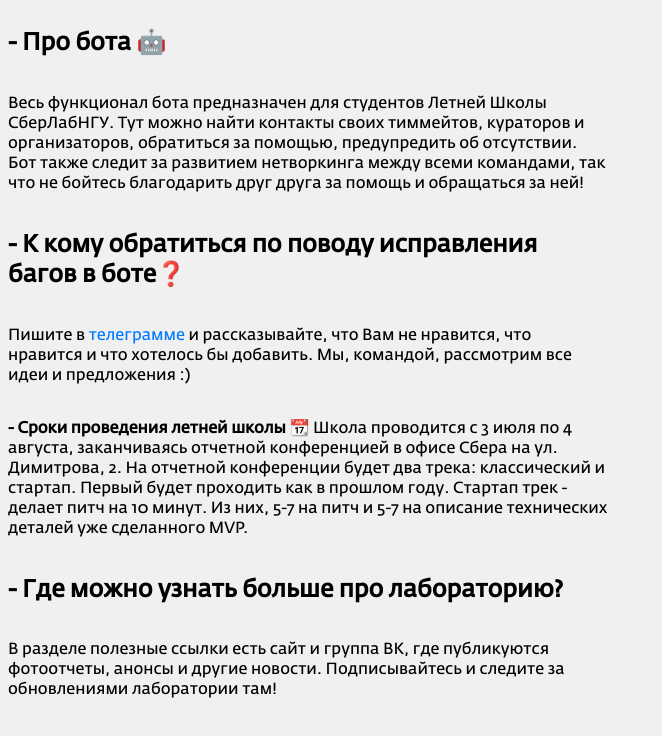
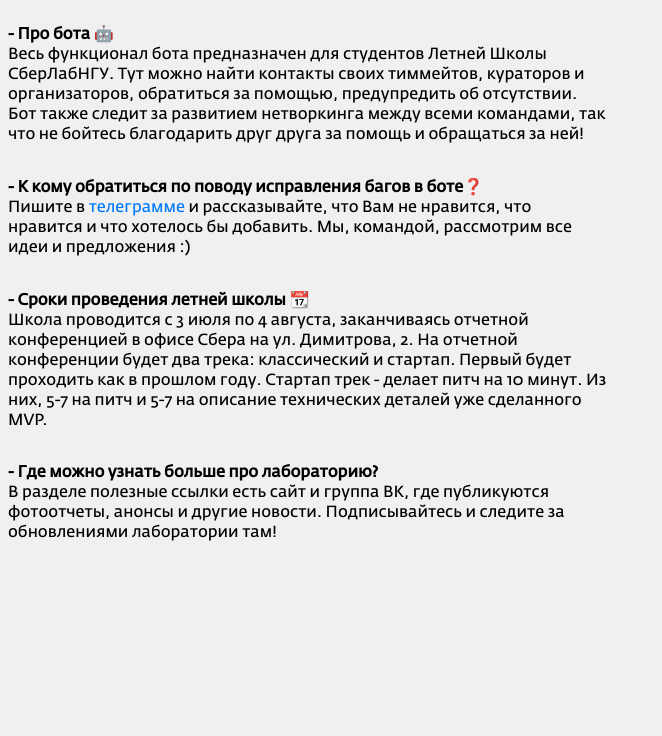
Before and after one commit to savilovaae/savilovaae.github.io, a plain HTML site: page index.html in a window 1280 px wide. Shown: the whole page, without its empty margins (0-662 px from the left). Drawn offline with Linux system fonts and the light colour scheme.

Commit message:
holy shit

```diff
--- a/index.html
+++ b/index.html
@@ -8,28 +8,28 @@
 <body>
 <div class="container">
     <div class="text-block">
-        <h2><b>- Про бота 🤖</b></h2>
-        <p>Весь функционал бота предназначен для студентов Летней Школы СберЛабНГУ. Тут можно найти контакты своих
+        <p><b>- Про бота 🤖</b>
+        <br>Весь функционал бота предназначен для студентов Летней Школы СберЛабНГУ. Тут можно найти контакты своих
             тиммейтов, кураторов и организаторов, обратиться за помощью, предупредить об отсутствии.
             Бот также следит за развитием нетворкинга между всеми командами, так что не бойтесь благодарить
             друг друга за помощь и обращаться за ней!</p>
     </div>
     <div class="text-block">
-        <h2><b>- К кому обратиться по поводу исправления багов в боте❓</b></h2>
-        <p>Пишите в <a href=https://t.me/wonderk11dd>телеграмме</a> и рассказывайте, что Вам не нравится, что нравится и
+        <p><b>- К кому обратиться по поводу исправления багов в боте❓</b>
+        <br>Пишите в <a href=https://t.me/wonderk11dd>телеграмме</a> и рассказывайте, что Вам не нравится, что нравится и
             что
             хотелось бы добавить. Мы, командой, рассмотрим все идеи и предложения :)</p>
     </div>
     <div class="text-block">
         <p><b>- Сроки проведения летней школы 📆 </b>
-            Школа проводится с 3 июля по 4 августа, заканчиваясь отчетной конференцией в офисе Сбера на ул.
+            <br>Школа проводится с 3 июля по 4 августа, заканчиваясь отчетной конференцией в офисе Сбера на ул.
             Димитрова, 2. На отчетной конференции будет два трека: классический и стартап. Первый будет проходить как в
             прошлом году. Стартап трек - делает питч на 10 минут. Из них, 5-7 на питч и 5-7 на описание технических
             деталей уже сделанного MVP.</p>
     </div>
     <div class="text-block">
-        <h2><b>- Где можно узнать больше про лабораторию? </b></h2>
-        <p>В разделе полезные ссылки есть сайт и группа ВК, где публикуются фотоотчеты, анонсы и другие новости.
+        <p><b>- Где можно узнать больше про лабораторию? </b>
+        <br>В разделе полезные ссылки есть сайт и группа ВК, где публикуются фотоотчеты, анонсы и другие новости.
             Подписывайтесь и следите за обновлениями лаборатории там!</p>
     </div>
 </div>
```
